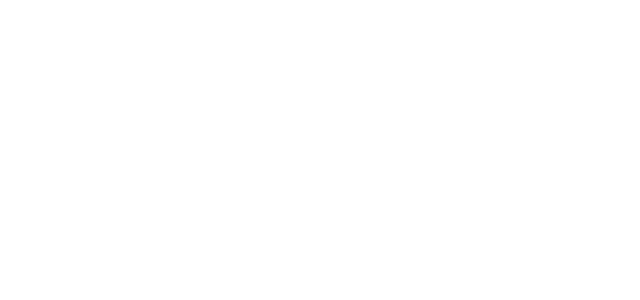
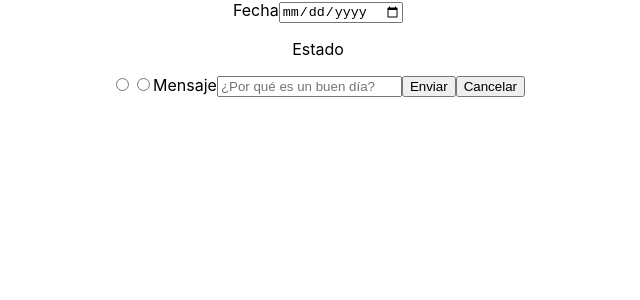
Before and after one commit to pascualbeatriz/formacion-online-life-calendar-pascualbeatriz, a React (Create React App) app: page /#/editor/1 in a window 1280 px wide. Shown: the top 300 px of the page, without its empty margins (322-962 px from the left). Built offline with nearby package versions, Linux system fonts and the light colour scheme.

Commit message:
Add router with two pages

```diff
--- a/src/App.js
+++ b/src/App.js
@@ -1,13 +1,49 @@
 import React from 'react';
-
+import {Switch, Route} from 'react-router-dom';
+import Calendar from './components/Calendar';
+import Editor from './components/Editor';
 import './App.css';
 
-function App() {
-  return (
-    <div className="App">
+class App extends React.Component {
+  constructor(props) {
+    super(props);
+  }
 
-    </div>
-  );
+  render() {
+
+    return (
+      <div className="App">
+        <Switch>
+          <Route exact path="/" render = { () => {
+            return (
+            <Calendar>
+
+            </Calendar>
+            );
+          }}
+          />
+
+          <Route path="/editor/:id" render = {(routerProps) => {
+            return (
+            <Editor>
+
+            </Editor>
+
+            );
+          }}
+          />
+
+        </Switch>
+
+
+
+
+
+
+
+      </div>
+    );
+  }
 }
 
 export default App;
--- /dev/null
+++ b/src/components/Calendar/index.js
@@ -0,0 +1,26 @@
+import React, {Fragment} from 'react';
+import {Link} from 'react-router-dom';
+import PropTypes from 'prop-types';
+
+
+const Calendar = props => {
+  return (
+    <Fragment>
+      <header className="header__button">
+      <Link to={`/editor/:id`} className="editor-link">
+        <button className="button__add-face">
+          +
+        </button>
+      </Link>
+      </header>
+
+      <div className="day__list-container">
+        <ul className="day__list">
+          <li className="day__list-elements"></li>
+        </ul>
+      </div>
+    </Fragment>
+  );
+};
+
+export default Calendar;
--- /dev/null
+++ b/src/components/Editor/index.js
@@ -0,0 +1,36 @@
+import React, {Fragment} from 'react';
+import {Link} from 'react-router-dom';
+import PropTypes from 'prop-types';
+
+
+const Editor = props => {
+  return (
+    <Fragment>
+      <form className="form__editor" action="/" method="post" id="editor">
+        <label htmlFor="form__date">Fecha
+          <input type="date" id="form__date" name="form__date" />
+        </label>
+        <p className="form__face">Estado</p>
+        <label htmlFor="form__happy-face">
+          <input type="radio" id="form__happy-face" name="form__happy-face" />
+        </label>
+        <label htmlFor="form__unhappy-face">
+          <input type="radio" id="form__unhappy-face" name="form__unhappy-face" />
+        </label>
+        <label htmlFor="form__text">Mensaje
+          <input type="text" id="form__text" name="form__text" placeholder="¿Por qué es un buen día?"/>
+        </label>
+        <label htmlFor="form__save">
+          <Link to="/">
+          <input type="submit" id="form__save" name="form__save" value="Enviar" />
+          </Link>
+        </label>
+        <label htmlFor="form__reset">
+          <input type="reset" id="form__reset" name="form__reset" value="Cancelar" />
+        </label>
+      </form>
+    </Fragment>
+  );
+};
+
+export default Editor;
--- a/src/index.js
+++ b/src/index.js
@@ -1,7 +1,8 @@
 import React from 'react';
 import ReactDOM from 'react-dom';
+import { HashRouter } from 'react-router-dom';
 import './index.css';
 import App from './App';
 
 
-ReactDOM.render(<App />, document.getElementById('root'));
+ReactDOM.render(<HashRouter><App /></HashRouter>, document.getElementById('root'));
```
